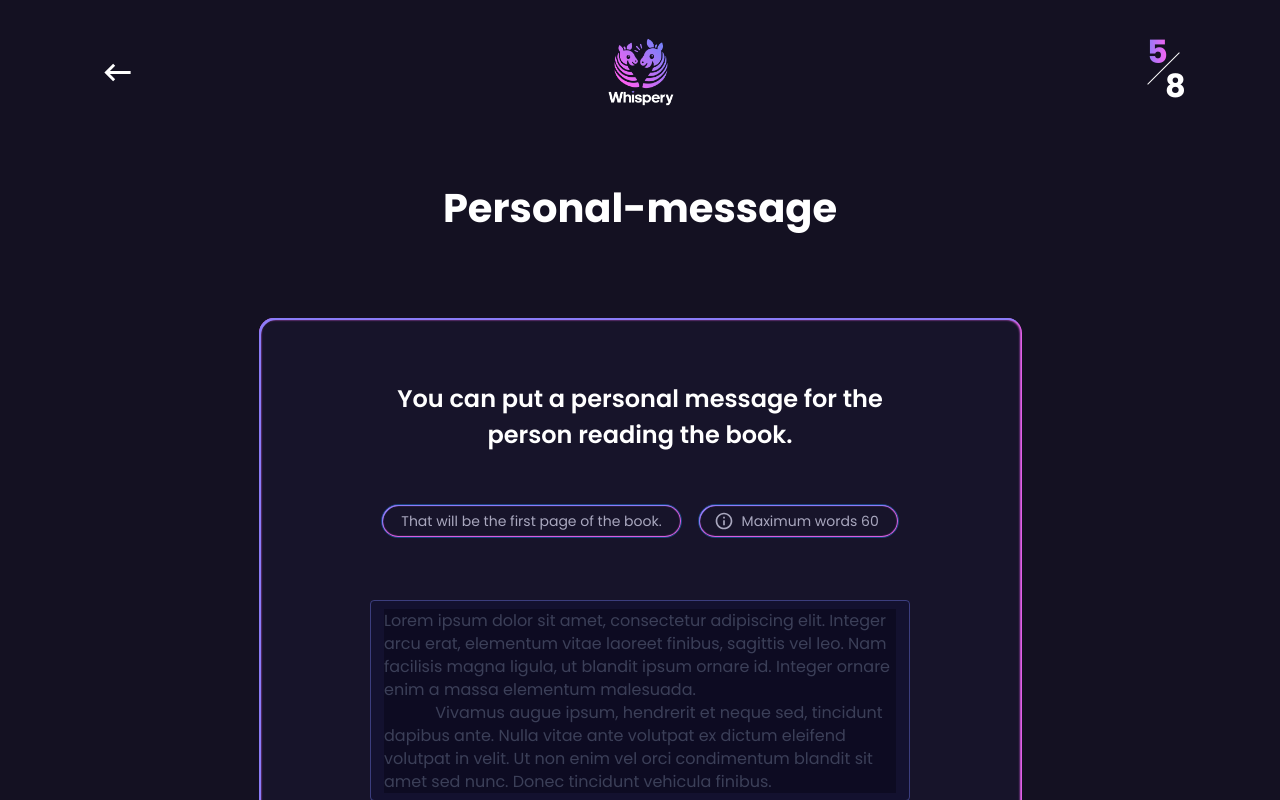
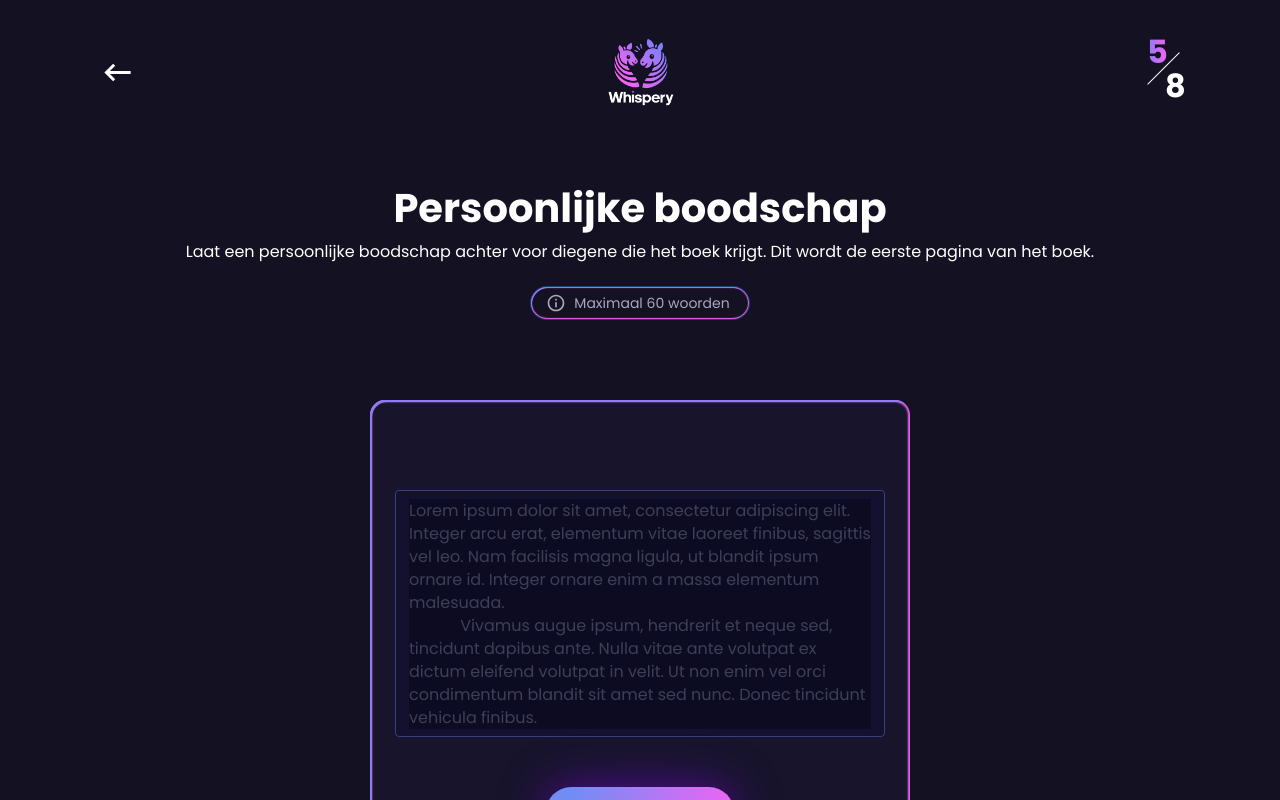
Before and after one commit to ZeenatLawal/whispery, a React (Create React App) app: page /message in a window 1280 px wide. Shown: the top 800 px of the page. Built offline with nearby package versions, Linux system fonts and the light colour scheme.

Commit message:
Change page 5 text to Dutch

```diff
--- a/src/Pages/PersonalMessage.tsx
+++ b/src/Pages/PersonalMessage.tsx
@@ -1,6 +1,5 @@
 import {
   Grid,
-  Typography,
   Button,
   useTheme,
   useMediaQuery,
@@ -15,22 +14,31 @@ import { useState } from "react";
 export function PersonalMessage() {
   const theme = useTheme();
   const isSmallScreen = useMediaQuery(theme.breakpoints.down("md"));
-  const isSmallest = useMediaQuery("(max-width: 380px)");
   const [personalMessage, setPersonalMessage] = useState("");
-
-  const buttonStyle = {
-    borderRadius: "49px",
-    boxShadow: "inset 1px 1px 0 0 #8B7CF8, inset 0 0 1px 1px #ED65F3",
-    height: isSmallest ? "50px" : "34px",
-    color: "#BFBDD4DE",
-    padding: "5px 19px",
-    fontWeight: 400,
-  };
 
   return (
     <Header pageNumber={5} path="/themes">
       <Grid item xs={12} textAlign="center">
-        <PageTitle title="Personal-message" />
+        <PageTitle
+          title="Persoonlijke boodschap"
+          subtitle="Laat een persoonlijke boodschap achter voor diegene die het boek krijgt. Dit wordt de eerste pagina van het boek."
+        />
+
+        <Button
+          variant="outlined"
+          sx={{
+            borderRadius: "49px",
+            boxShadow: "inset 1px 1px 0 0 #8B7CF8, inset 0 0 1px 1px #ED65F3",
+            height: "34px",
+            color: "#BFBDD4DE",
+            padding: "5px 19px",
+            fontWeight: 400,
+            marginTop: "20px",
+          }}
+          startIcon={<InfoOutlined fontSize="large" />}
+        >
+          Maximaal 60 woorden
+        </Button>
       </Grid>
 
       <Grid
@@ -41,62 +49,23 @@ export function PersonalMessage() {
         marginBottom={{ xs: "73px", md: "103px" }}
         justifyContent="center"
       >
-        <div
+        <Grid
+          item
+          xs={12}
+          md={6}
           style={{
-            display: "flex",
-            flexDirection: "column",
-            alignItems: "center",
-            padding: isSmallScreen ? "65px 25px" : "63px 112px",
-            background: "#17142A",
+            padding: "40px 25px",
+            textAlign: "center",
+            backgroundColor: "#17142B",
             borderRadius: "15px",
             boxShadow: "inset 2px 2px 0 0 #8B7CF8, inset 0 0 2px 2px #ED65F3",
-            maxWidth: isSmallest ? "300px" : "763px",
-            height: isSmallest ? "830px" : isSmallScreen ? "786px" : "675px",
           }}
         >
-          <Typography
-            style={{ fontWeight: 600, textAlign: "center" }}
-            fontSize={{ xs: "20px", md: "24px" }}
-          >
-            You can put a personal message for the person reading the book.
-          </Typography>
-
-          <Grid
-            container
-            justifyContent="center"
-            marginTop="35px"
-            direction={{ xs: "column", md: "row" }}
-            alignItems="center"
-            spacing={2}
-          >
-            <Grid item>
-              <Button
-                variant="outlined"
-                sx={{
-                  ...buttonStyle,
-                  width: isSmallest ? "256px" : { xs: "327px", md: "auto" },
-                }}
-              >
-                That will be the first page of the book.
-              </Button>
-            </Grid>
-
-            <Grid item>
-              <Button
-                variant="outlined"
-                sx={buttonStyle}
-                startIcon={<InfoOutlined fontSize="large" />}
-              >
-                Maximum words 60
-              </Button>
-            </Grid>
-          </Grid>
-
           <TextField
             sx={{
-              margin: { xs: "55px 0 65px 0", md: "62px 0" },
-              width: isSmallest ? "260px" : { xs: "330px", md: "540px" },
+              margin: { xs: "35px 0", md: "50px 0" },
             }}
+            fullWidth
             multiline
             placeholder={
               isSmallScreen
@@ -115,8 +84,13 @@ export function PersonalMessage() {
             }}
           />
 
-          <ContinueButton path="/summary" />
-        </div>
+          <ContinueButton
+            path="/summary"
+            onClick={async () => {
+              console.log("send personal message");
+            }}
+          />
+        </Grid>
       </Grid>
     </Header>
   );
--- a/src/Pages/Summary.tsx
+++ b/src/Pages/Summary.tsx
@@ -79,7 +79,12 @@ export function Summary() {
         justifyContent="center"
         marginTop={{ xs: "65px", md: "70px" }}
       >
-        <ContinueButton path="/userDetails" />
+        <ContinueButton
+          path="/userDetails"
+          onClick={async () => {
+            console.log("send summary");
+          }}
+        />
       </Grid>
     </Header>
   );
--- a/src/Pages/UserDetails.tsx
+++ b/src/Pages/UserDetails.tsx
@@ -43,7 +43,12 @@ export function UserDetails() {
         justifyContent="center"
         marginTop={{ xs: "65px", md: "70px" }}
       >
-        <ContinueButton path="/bookTypes" />
+        <ContinueButton
+          path="/bookTypes"
+          onClick={async () => {
+            console.log("send user details");
+          }}
+        />
       </Grid>
     </Header>
   );
--- a/src/components/Header.tsx
+++ b/src/components/Header.tsx
@@ -31,11 +31,10 @@ export function Header({
   const isSmallScreen = useMediaQuery(theme.breakpoints.down("md"));
 
   const backgroundImage =
-    (location.pathname === "/message" || location.pathname === "/summary") &&
-    isSmallScreen
-      ? `url(${MobileBg})`
-      : location.pathname === "/summary" && !isSmallScreen
-      ? `url(${DesktopBg})`
+    location.pathname === "/summary"
+      ? isSmallScreen
+        ? `url(${MobileBg})`
+        : `url(${DesktopBg})`
       : "none";
 
   return (
```
